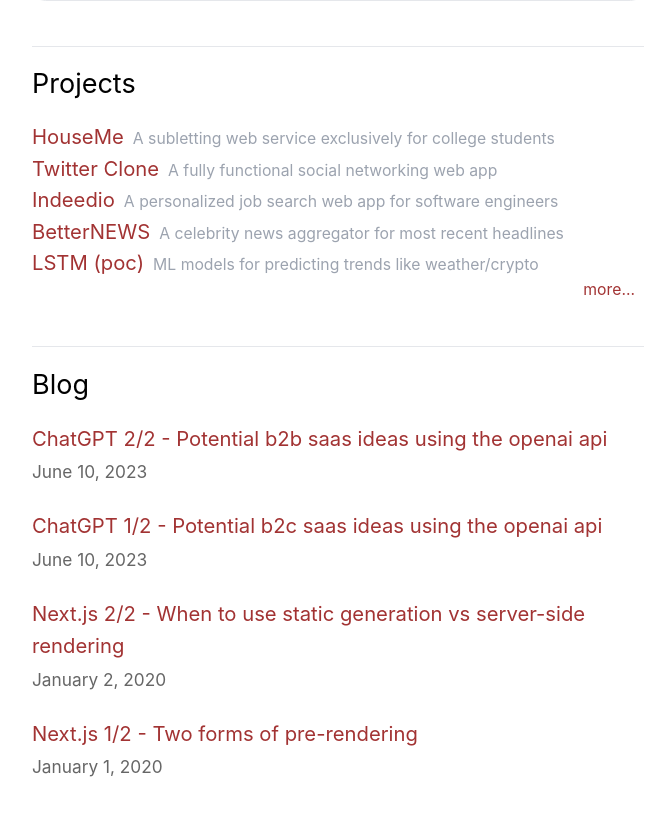
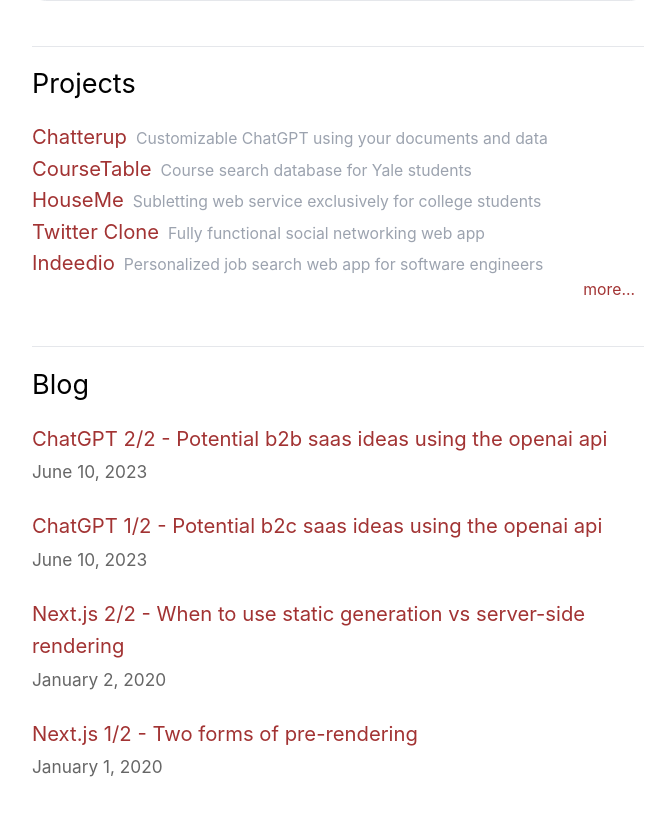
Before and after one commit to achrysaetos/leck-tang-personal, a Next.js app: page / in a window 1280 px wide. Shown: the part 1164-1979 px from the top of the page, without its empty margins (302-967 px from the left). Built offline with nearby package versions, Linux system fonts and the light colour scheme.

Commit message:
update resume

```diff
--- a/components/resume.js
+++ b/components/resume.js
@@ -63,25 +63,33 @@ export default function Resume() {
       <hr className="mt-10"/>
       <h2 className={utilStyles.headingLg}>Projects</h2>
       <div className="flex items-baseline">
+        <a href="https://www.chatterup.app/" className="text-important text-lg pr-2">Chatterup</a>
+        <p className="text-gray-400 text-sm">Customizable ChatGPT using your documents and data</p>
+      </div>
+      <div className="flex items-baseline">
+        <a href="https://github.com/coursetable/coursetable" className="text-important text-lg pr-2">CourseTable</a>
+        <p className="text-gray-400 text-sm">Course search database for Yale students</p>
+      </div>
+      <div className="flex items-baseline">
         <a href="https://github.com/yale-swe/s22-college-sublet" className="text-important text-lg pr-2">HouseMe</a>
-        <p className="text-gray-400 text-sm">A subletting web service exclusively for college students</p>
+        <p className="text-gray-400 text-sm">Subletting web service exclusively for college students</p>
       </div>
       <div className="flex items-baseline">
         <a href="https://github.com/achrysaetos/Twitter-clone" className="text-important text-lg pr-2">Twitter Clone</a>
-        <p className="text-gray-400 text-sm">A fully functional social networking web app</p>
+        <p className="text-gray-400 text-sm">Fully functional social networking web app</p>
       </div>
       <div className="flex items-baseline">
         <a href="https://github.com/achrysaetos/indeedio" className="text-important text-lg pr-2">Indeedio</a>
-        <p className="text-gray-400 text-sm">A personalized job search web app for software engineers</p>
+        <p className="text-gray-400 text-sm">Personalized job search web app for software engineers</p>
       </div>
-      <div className="flex items-baseline">
+      {/* <div className="flex items-baseline">
         <a href="https://github.com/achrysaetos/betterNEWS" className="text-important text-lg pr-2">BetterNEWS</a>
         <p className="text-gray-400 text-sm">A celebrity news aggregator for most recent headlines</p>
       </div>
       <div className="flex items-baseline">
         <a href="https://github.com/achrysaetos/lstm-poc" className="text-important text-lg pr-2">LSTM (poc)</a>
         <p className="text-gray-400 text-sm">ML models for predicting trends like weather/crypto</p>
-      </div>
+      </div> */}
       <div className="flex items-baseline justify-end">
         <a href="https://github.com/achrysaetos" className="text-important text-sm pr-2">more...</a>
       </div>
```
